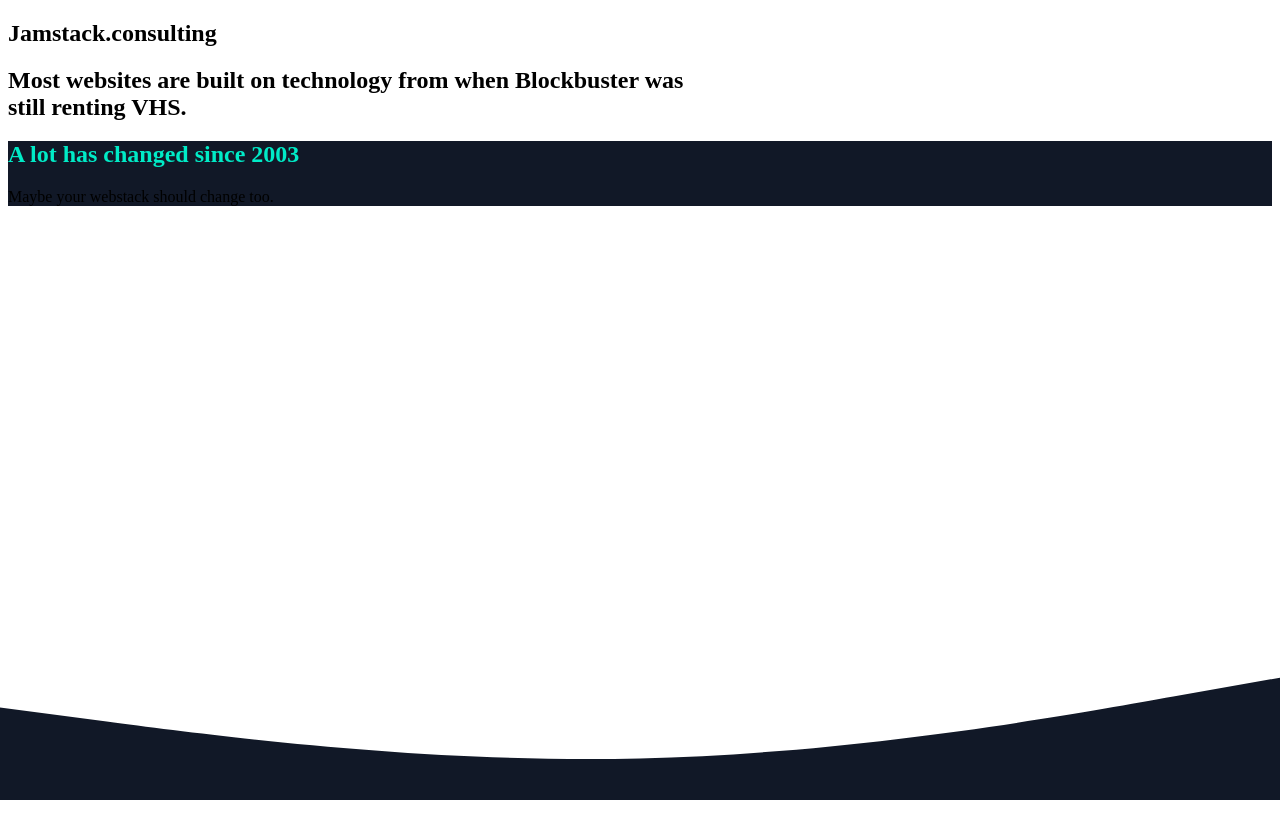
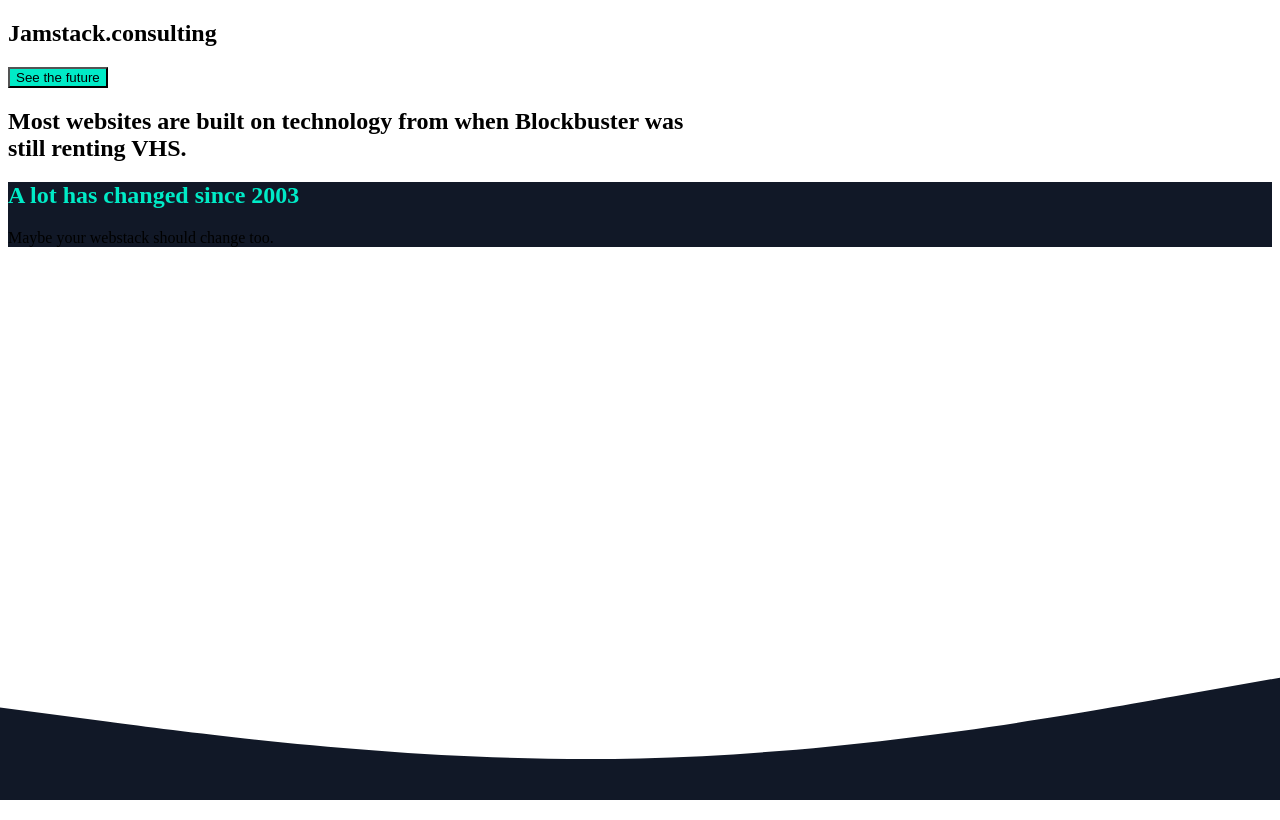
Before and after one commit to liltechnomancer/jamstack-consulting-archive, a Next.js app: page / in a window 1280 px wide. Built offline with nearby package versions, Linux system fonts and the light colour scheme; a web font is replaced by a local one.

Commit message:
added 'see the future' button

```diff
--- a/pages/index.js
+++ b/pages/index.js
@@ -14,7 +14,7 @@ export default function Home() {
         <section className="h-full relative max-w-full m-auto">
           <div className="overflow-visible flex flex-row justify-between">
             <h1 className="font-Bello p-2 z-10 text-white text-xl">Jamstack.consulting</h1>
-            {/* <button style={{ backgroundColor: "#00ebc7" }} className="z-10 p-2 font-bold m-2 rounded-full font-Azo-Sans text-white ">See the future</button> */}
+            <button style={{ backgroundColor: "#00ebc7" }} className="z-10 p-2 font-bold m-2 rounded-full font-Azo-Sans text-white ">See the future</button>
           </div>
           <div className="h-full flex items-center justify-center overflow-visible">
             <h1 className="z-10 relative w-64 md:w-max md:max-w-2xl text-4xl -mt-32 md:-mt-52 md:text-5xl font-Azo-Sans font-black text-yellow-300">
```
